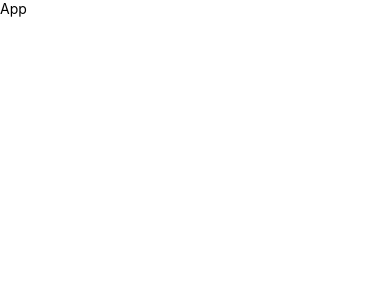
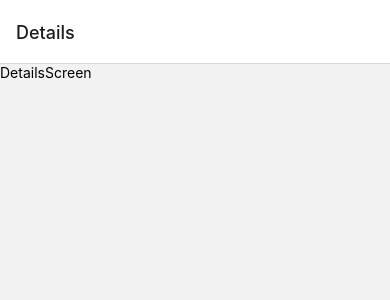
Before and after one commit to AliNisar00/Coffee_Shop_App, a React Native app: screen / in a window 390 px wide. Shown: the top 300 px of the page. Built offline with nearby package versions, Linux system fonts and the light colour scheme.

Commit message:
Write stack navigator in App.tsx

```diff
--- a/App.tsx
+++ b/App.tsx
@@ -1,17 +1,27 @@
-import { StyleSheet, Text, View } from 'react-native';
 import React from 'react';
-import HomeScreen from './src/screens/HomeScreen';
+import { NavigationContainer } from '@react-navigation/native';
+import { createNativeStackNavigator } from '@react-navigation/native-stack';
+
 import DetailsScreen from './src/screens/DetailsScreen';
 import PaymentScreen from './src/screens/PaymentScreen';
 
+const Stack = createNativeStackNavigator();
+
 const App = () => {
   return (
-    <View>
-      <Text>App</Text>
-    </View>
+    <NavigationContainer>
+      <Stack.Navigator>
+        <Stack.Screen
+          name="Details"
+          component={DetailsScreen}
+          options={{animation: 'slide_from_bottom'}}></Stack.Screen>
+        <Stack.Screen
+          name="Payment"
+          component={PaymentScreen}
+          options={{animation: 'slide_from_bottom'}}></Stack.Screen>
+      </Stack.Navigator>
+    </NavigationContainer>
   )
-}
+};
 
-export default App
-
-const styles = StyleSheet.create({})
+export default App;
```
